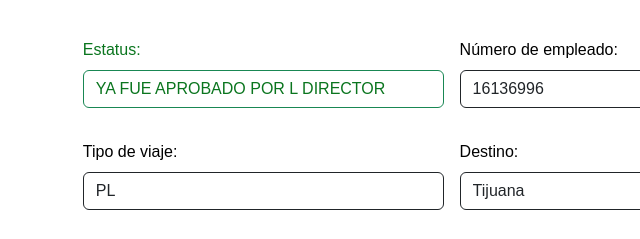
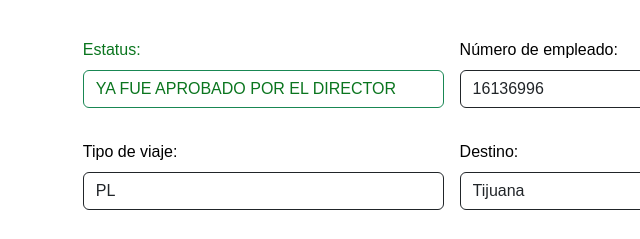
Before and after one commit to JRHERNANDM03/PAPERLESS-FRONT, a plain HTML site: page administrador/mostrar_viaje.html in a window 1280 px wide. Shown: the part 538-777 px from the top of the page, 0-640 px from the left. Drawn offline with nearby package versions, Linux system fonts and the light colour scheme.

Commit message:
Completar oración

```diff
--- a/administrador/mostrar_viaje.html
+++ b/administrador/mostrar_viaje.html
@@ -65,7 +65,7 @@
 
       <div class="col-md-4">
         <label for="inputEmail4" class="form-label" style="color: rgb(10, 117, 30);">Estatus:</label>
-        <input type="text" class="form-control card border-success mb-3" id="inputEmail4" value="YA FUE APROBADO POR L DIRECTOR" readonly style="color: rgb(10, 117, 30);">
+        <input type="text" class="form-control card border-success mb-3" id="inputEmail4" value="YA FUE APROBADO POR EL DIRECTOR" readonly style="color: rgb(10, 117, 30);">
       </div>
 
       <div class="col-md-4">
```
